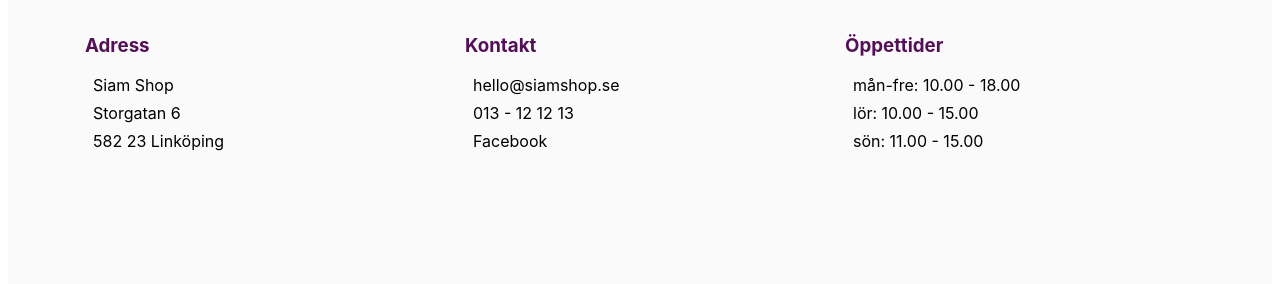
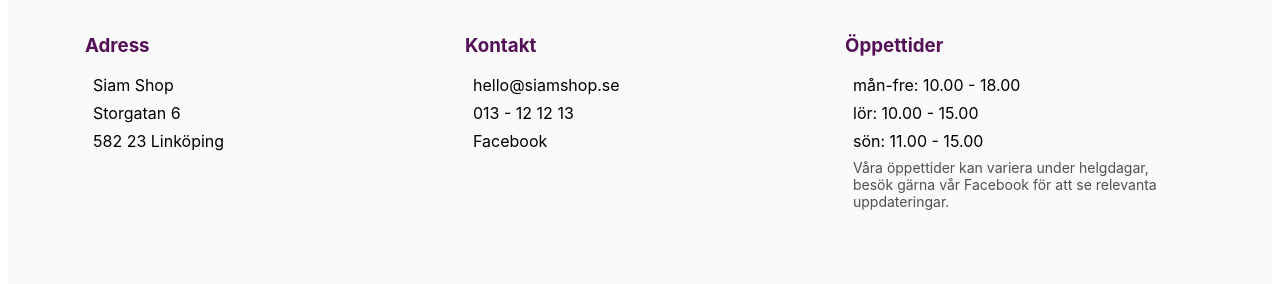
Before and after one commit to betost123/siamshop4, a Gatsby site: page / in a window 1280 px wide. Shown: the part 827-1111 px from the top of the page. Built offline with nearby package versions, Linux system fonts and the light colour scheme; Gatsby itself is replaced by a stand-in of ours.

Commit message:
add helgdagar speciella öppettider

```diff
--- a/src/pages/index.tsx
+++ b/src/pages/index.tsx
@@ -122,6 +122,16 @@ const IndexPage: React.FC<PageProps> = () => {
             <Body>mån-fre: 10.00 - 18.00</Body>
             <Body>lör: 10.00 - 15.00</Body>
             <Body>sön: 11.00 - 15.00</Body>
+            <Link
+              href="https://sv-se.facebook.com/SiamShopLinkoping/"
+              target="__blank"
+              style={{ color: "#544e4e", fontSize: 14 }}
+            >
+              <Body>
+                Våra öppettider kan variera under helgdagar, besök gärna vår
+                Facebook för att se relevanta uppdateringar.
+              </Body>
+            </Link>
           </Col>
         </Row>
         <HorizontalSpacer spacing={8} />
```
Also changed, not shown: 1 other file.
